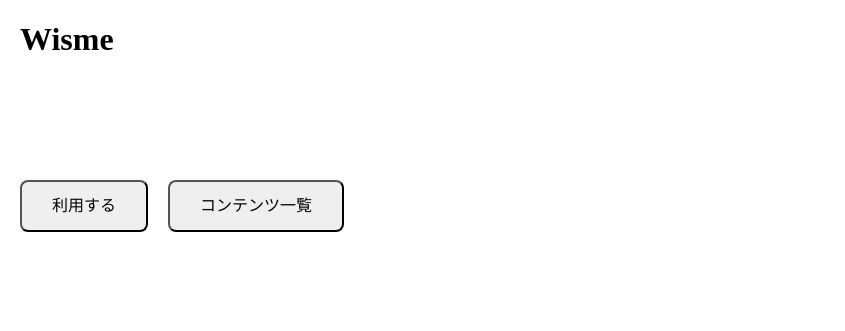
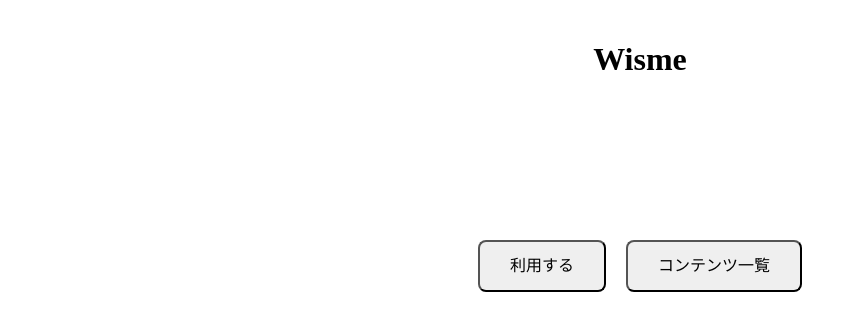
Before and after one commit to c1417005/app_wisme_development_2.3, a Django app: page /wisme/ in a window 1280 px wide. Shown: the top 331 px of the page, without its empty margins (0-845 px from the left). Run offline with Django 5.2, Linux system fonts and the light colour scheme.

Commit message:
中央寄せにした

```diff
--- a/myproject/static/wisme/css/style.css
+++ b/myproject/static/wisme/css/style.css
@@ -1,17 +1,47 @@
 @import url('normalize.css');
 
+.container {
+    display: grid;
+
+    grid-template-columns: 1fr auto 1fr;
+
+    justify-items: center;
+
+    align-items: center;
+    gap: 20px;
+}
+
+
+h1{
+    grid-column: 2;
+}
+
 h1 a{
+    display: block;
     padding: 20px;
     text-decoration: none;
-    color: black;
+    color: #000000;
+    grid-area: header;
+    justify-content: center;
+
 
 }
+.btn_use{
+    grid-area: left_button;
+}
+.btn_content{
+    grid-area: right_button;
+}
+
 .nav_index {
     display: flex;
     gap: 10px;
     padding-top: 100px;
     color: black;
-    margin-left : 20px;
+    justify-content: center;
+    grid-column: 2;
+
+
 
 
 }
@@ -21,7 +51,7 @@
 
 }
 .btn a{
-
     text-decoration: none;
     color: black;
+
 }
--- a/myproject/templates/base/wisme_base.html
+++ b/myproject/templates/base/wisme_base.html
@@ -5,7 +5,7 @@
     <title>Wisme</title>
     <link rel="stylesheet" href="/static/wisme/css/style.css">
 </head>
-<body>
+<body class = 'container'>
     <h1><a href="{% url 'wisme:index' %}">Wisme</a></h1>
     {% block body %}
     {% endblock %}
```
